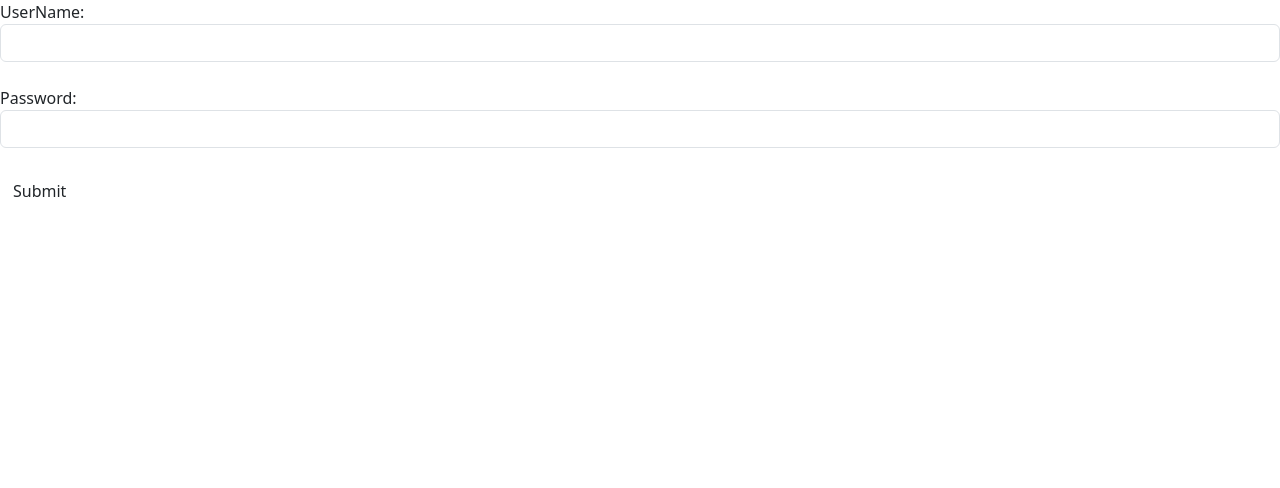
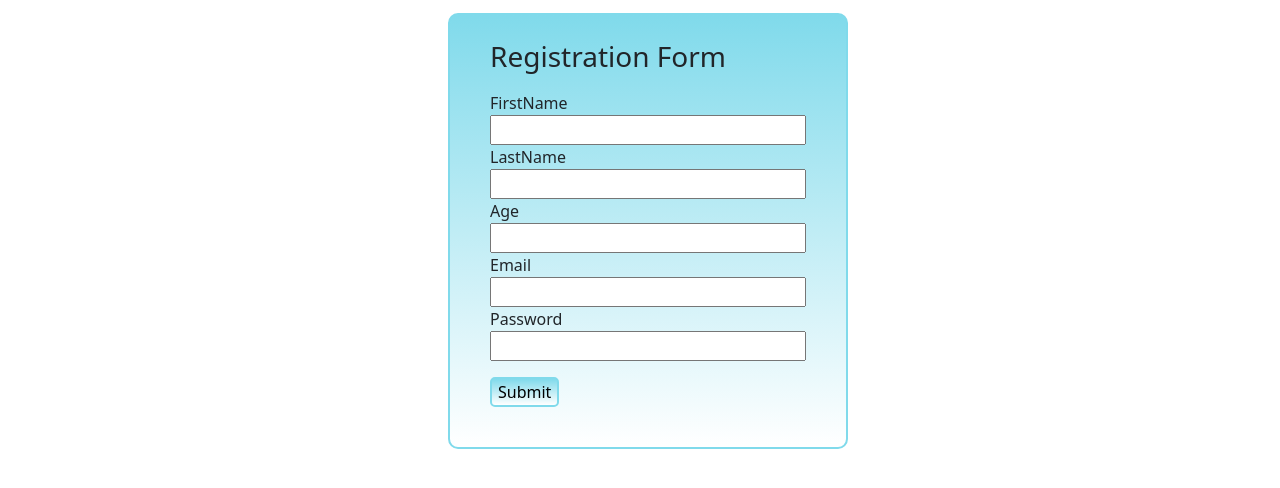
Before and after one commit to Jahnavi-dev/ReactFiles, a React (Create React App) app: page / in a window 1280 px wide. Shown: the top 488 px of the page. Built offline with nearby package versions, Linux system fonts and the light colour scheme.

Commit message:
controlledForm

```diff
--- a/src/App.js
+++ b/src/App.js
@@ -1,16 +1,12 @@
 import React from "react"
-import FormComp from "./Components/functional/Hooks/useRefHooks/Forms/form"
-
-
-
-
+import LoginComp from "./Components/functional/LoginForm/login"
 
 
 const App=()=>{
 
     return(
       <React.Fragment>
-        <FormComp/>
+           <LoginComp/>
       </React.Fragment>
     )
 }
--- /dev/null
+++ b/src/Components/functional/LoginForm/login.css
@@ -0,0 +1,27 @@
+
+.formCont{
+    width:400px;
+    background: linear-gradient(#80daeb,white);
+    padding-top: 25px;
+    padding-left:40px;
+    padding-right:40px;
+    padding-bottom:40px;
+    margin-left: 35%;
+    margin-top: 1%;
+    border:2px solid #80daeb;
+    border-radius:10px;
+}
+h3{
+    padding-bottom: 10px;
+}
+
+.inputStyle{
+    width: 100%;
+}
+
+.btnStyle{
+    background: linear-gradient(#80daeb,white);
+    border:2px solid #80daeb;
+    margin-top:5%;
+    border-radius: 5px;
+}
--- /dev/null
+++ b/src/Components/functional/LoginForm/login.js
@@ -0,0 +1,130 @@
+import React, { useState } from "react"
+import "./login.css"
+
+const LoginComp=()=>{
+    const [firstName, setfirstName]=useState(null) //state variable
+    //and by keeping ""  as useState value input values are not appearing so i kept null
+    const [err1, seterr1]=useState(false)
+
+    const [lastName, setlastName]=useState(null)
+    const [err2, seterr2]=useState(false)
+
+    const [Age, setAge]=useState(null)
+    const [Email, setEmail]=useState(null)
+
+    const [Password, setPassword]=useState(null)
+    const [err3, seterr3]=useState(false)
+
+
+    const firstNameAction=(event)=>{
+        const firstName=event.target.value
+        setfirstName(firstName)
+        if(firstName.length>16){
+            seterr1("Please enter less than 16 characters")
+        }else{
+            seterr1(false)
+        }
+    }
+
+    const lastNameAction=(event)=>{
+        const LastName=event.target.value
+        setlastName(LastName)
+        if(LastName.length>16){
+            seterr2("Please enter less than 16 characters")
+        }else{
+            seterr2(false)
+        }
+    }
+
+    const AgeAction=(event)=>{
+        const Age=event.target.value
+        setAge(Age)
+    }
+
+    const EmailAction=(event)=>{
+        const Email=event.target.value
+        setEmail(Email)
+    }
+
+    const PasswordAction=(event)=>{
+        console.log(event.target.value)
+        const Password=event.target.value
+        setPassword(Password)
+        if(Password.length<8){
+            seterr3("Please enter more than 8 characters")
+        }else{
+            seterr3(false)
+        }
+    }
+
+
+    const onSubmitForm=(event)=>{
+        event.preventDefault()
+        console.log(event)
+        sendDataToServer()
+    }
+
+    const sendDataToServer=()=>{
+        const userInfo={
+            username: firstName,
+            password: Password,
+        }
+        // username: "emilys",
+        // password: "emilyspass",
+
+        serverVerify(userInfo)
+    }
+    const serverVerify=(userInfo)=>{
+        console.log(userInfo, "serverVerify")
+        // fetch('https://dummyjson.com/auth/login', {
+        //     method: 'POST',
+        //     headers: { 'Content-Type': 'application/json' },
+        //     body: JSON.stringify(
+        //         {username: "emilys",
+        //         password: "emilyspass"})
+        //   })
+        //   .then(res => res.json())
+        //   .then(response=>{console.log(response)});
+        fetch('https://dummyjson.com/auth/login', {
+            method: 'POST',
+            headers: { 'Content-Type': 'application/json' },
+            body: JSON.stringify({
+
+              username: 'emilys',
+              password: 'emilyspass',
+              expiresInMins: 30, // optional, defaults to 60
+            })
+          })
+          .then(res => res.json())
+          .then(response=>{console.log(response)});
+    }
+
+
+    return(
+    <React.Fragment>
+        <div>
+
+            <form onSubmit={onSubmitForm} className="formCont">
+                <h3>Registration Form</h3>
+                <label htmlFor="fname">FirstName</label><br/>
+                <input type="text" id="fname" value={firstName} onChange={firstNameAction} className="inputStyle"/><br/>
+                {err1 && <><p style={{color:"red"}}>{err1}</p></>}
+                <label htmlFor="lname">LastName</label><br/>
+                <input type="text" id="lname" value={lastName} onChange={lastNameAction} className="inputStyle"/><br/>
+                {err2 && <><p style={{color:"red"}}>{err2}</p></>}
+                <label htmlFor="age">Age</label><br/>
+                <input type="text" id="age" value={Age} onChange={AgeAction} className="inputStyle"/><br/>
+                <label htmlFor="email">Email</label><br/>
+                <input type="email" id="email" value={Email} onChange={EmailAction} className="inputStyle"/><br/>
+                <label htmlFor="password">Password</label><br/>
+                <input type="password" id="password" value={Password} onChange={PasswordAction} className="inputStyle"/><br/>
+                {err3 && <><p style={{color:"red"}}>{err3}</p></>}
+                {/* <input type="submit"/> */}
+                {!err1 && !err2 && !err3 && <button className="btnStyle">Submit</button>}
+            </form>
+        </div>
+    </React.Fragment>)
+}
+
+
+export default LoginComp
```
